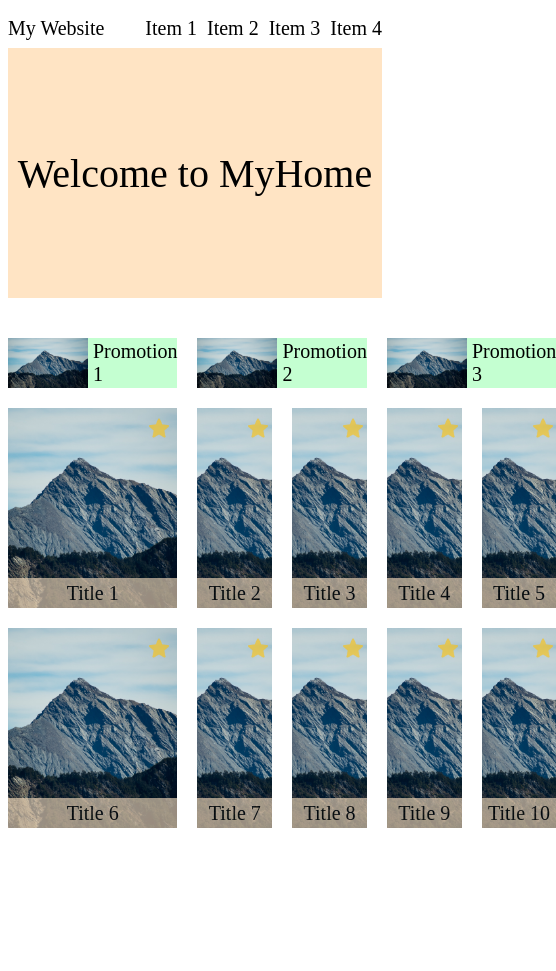
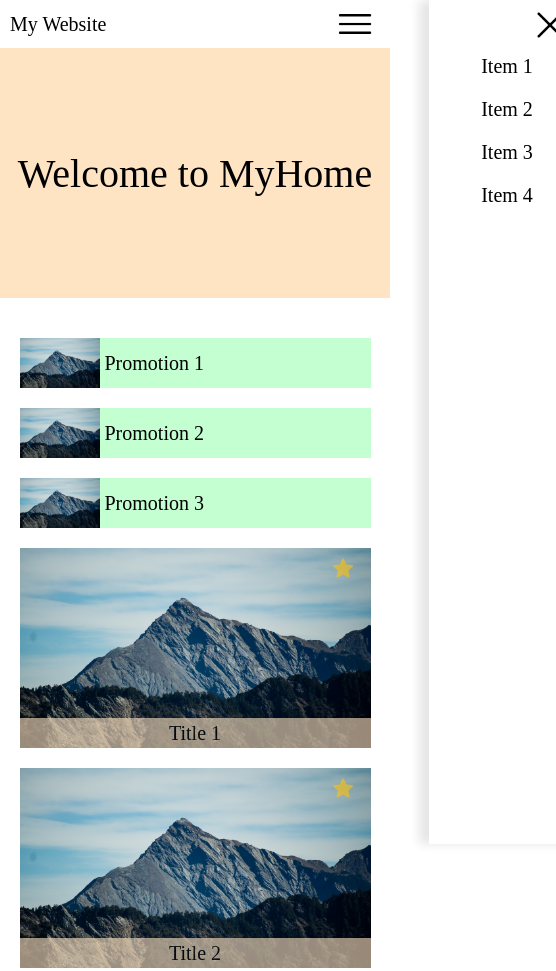
Before and after one commit to Haohaoscreamandrun/WehelpAssigment, a plain HTML site: page RWD.html in a window 390 px wide. Shown: the top 971 px of the page, 556 px wide, since content can reach past the window. Before the commit the page ends 844 px from the top, so only its background shows below. Drawn offline with Linux system fonts and the light colour scheme.

Commit message:
Complete media query from 360-600 and side bar animation

```diff
--- a/RWD.css
+++ b/RWD.css
@@ -1,16 +1,23 @@
 body{
+  margin: 0;
   font-size: 20px;
 }
 
 .navbar
 {
   display: flex;
+  width: 100%;
+  height: 3rem;
+  position: fixed;
+  background-color: white;
+  z-index: 100;
 }
 
 .left-nav
 {
+  flex: none;
   width: 30%;
-  height: 40px;
+  margin-left: 10px;
   display: flex;
   align-items: center;
 }
@@ -22,8 +29,9 @@ body{
 
 .right-nav
 {
-  width: 70%;
-  height: 40px;
+  flex: auto;
+
+  margin-right: 10px;
   display: flex;
   justify-content: end;
   align-items: center;
@@ -31,7 +39,89 @@ body{
 
 .nav-item
 {
-  padding-left: 10px;
+  flex: none;
+  padding: 5px;
+  margin-left: 20px;
+}
+
+.nav-item:hover,
+.side-bar-item:hover,
+button:hover
+{
+  color: azure;
+  background-color: gray;
+  transition: 0.3s;
+  border-radius: 10%;
+  cursor: pointer;
+}
+
+.burger-icon
+{
+  /*background-image: url("./nav_icon.png");
+  background-position: center;
+  background-size: contain; */
+  display: none;
+  max-height: 40px;
+  max-width: 40px;
+  margin-right: 5px;
+}
+
+.side-bar
+{
+  position: fixed;
+  top: 0;
+  right: -50vw; /*put it outside the viewport*/
+  height: 100vh;
+  width: 40vw;
+  transition: 0.3s ease-in-out;
+
+  background-color: rgba(255, 255, 255, 0.526);
+  backdrop-filter: blur(10px);
+  z-index: 101;
+  box-shadow: -10px 0 10px rgba(0, 0, 0, 0.1);
+  /* offset-x | offset-y | blur-radius | color */
+  display: flex;
+  flex-direction: column;
+  align-items: center;
+}
+
+.side-bar.active
+{
+  right: 0;
+  transition: 0.3s ease-in-out;
+}
+
+.close-icon
+{
+  align-self: end;
+  max-height: 40px;
+  margin: 5px 15px 0 0;
+}
+
+.side-bar-item
+{
+  flex: none;
+  margin: 5px 0;
+  padding: 5px;
+}
+
+button
+{
+  background-color: inherit;
+  border: none;
+  padding: 0;
+}
+
+img
+{
+  height: 100%;
+  width: 100%;
+  object-fit: contain;
+}
+
+.nav-flow /*the div to occupy the navbar space*/
+{
+  height: 3rem;
 }
 
 .welcome-bar
@@ -54,6 +144,7 @@ body{
 
 .main-content
 {
+  margin-bottom: 25vh;
   /*display: flex;
   justify-content: center;
   flex-wrap: wrap;*/
@@ -201,3 +292,42 @@ body{
     grid-column: span 2;
   }
 }
+
+@media screen and (min-width:360px) and (max-width:600px) {
+  .promotions {
+      width: 90%;
+
+      grid-template-columns: 1fr;
+      grid-template-rows: 1fr 1fr 1fr;
+    }
+
+    .promotion:nth-child(3) {
+      grid-column: span 1;
+    }
+
+    .titles {
+      width: 90%;
+
+      grid-template-columns: 1fr;
+      grid-template-rows: repeat(10, 1fr);
+    }
+
+    .title:nth-child(1),
+    .title:nth-child(6),
+    .title:nth-child(9),
+    .title:nth-child(10) {
+      grid-column: span 1;
+    }
+
+    .nav-item
+    {
+      display: none;
+    }
+
+    .burger-icon
+    {
+      display: flex;
+      justify-content: center;
+      align-items: center;
+    }
+}
--- a/RWD.html
+++ b/RWD.html
@@ -16,8 +16,21 @@
       <div class="nav-item">Item 2</div>
       <div class="nav-item">Item 3</div>
       <div class="nav-item">Item 4</div>
+      <button class="burger-icon">
+        <img src="./nav_icon.png" alt="">
+      </button>
+    </div>
+    <div class="side-bar">
+      <button class="close-icon">
+        <img src="./delete_icon.png" alt="">
+      </button>
+      <div class="side-bar-item">Item 1</div>
+      <div class="side-bar-item">Item 2</div>
+      <div class="side-bar-item">Item 3</div>
+      <div class="side-bar-item">Item 4</div>
     </div>
   </div>
+  <div class="nav-flow"></div>
   <div class="welcome-bar">
     <div class="welcome-words">Welcome to MyHome</div>
   </div>
--- a/RWD.js
+++ b/RWD.js
@@ -0,0 +1,11 @@
+const burger = document.querySelector('.burger-icon')
+const closeB = document.querySelector('.close-icon')
+const sideBar = document.querySelector('.side-bar')
+
+burger.addEventListener('click', () =>{
+  sideBar.classList.toggle('active')
+})
+
+closeB.addEventListener('click', () =>{
+  sideBar.classList.toggle('active')
+})
```
Also changed, not shown: delete_icon.png (added).
